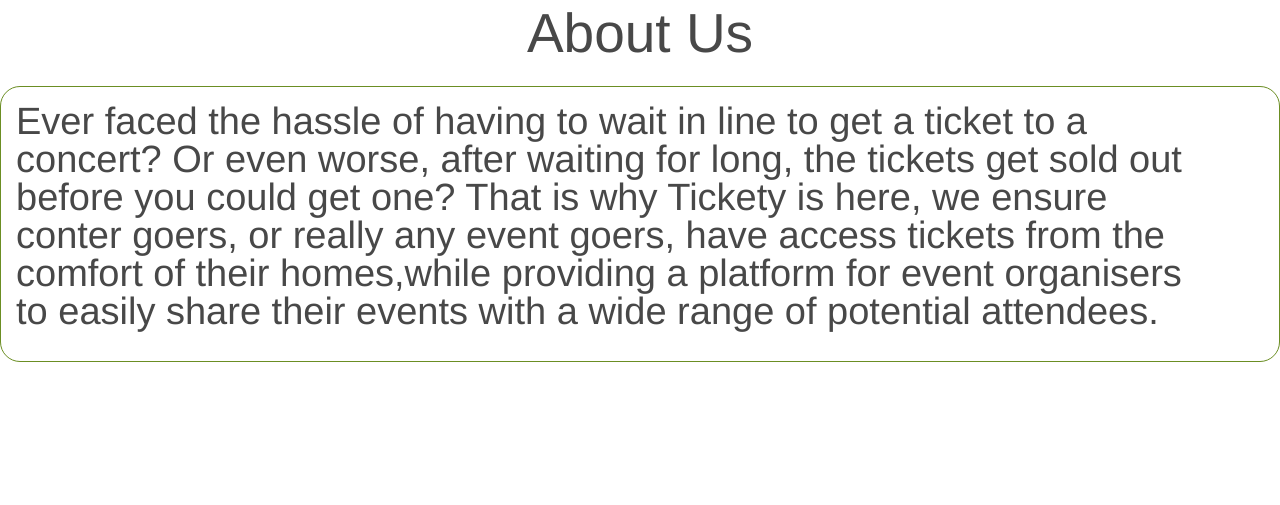
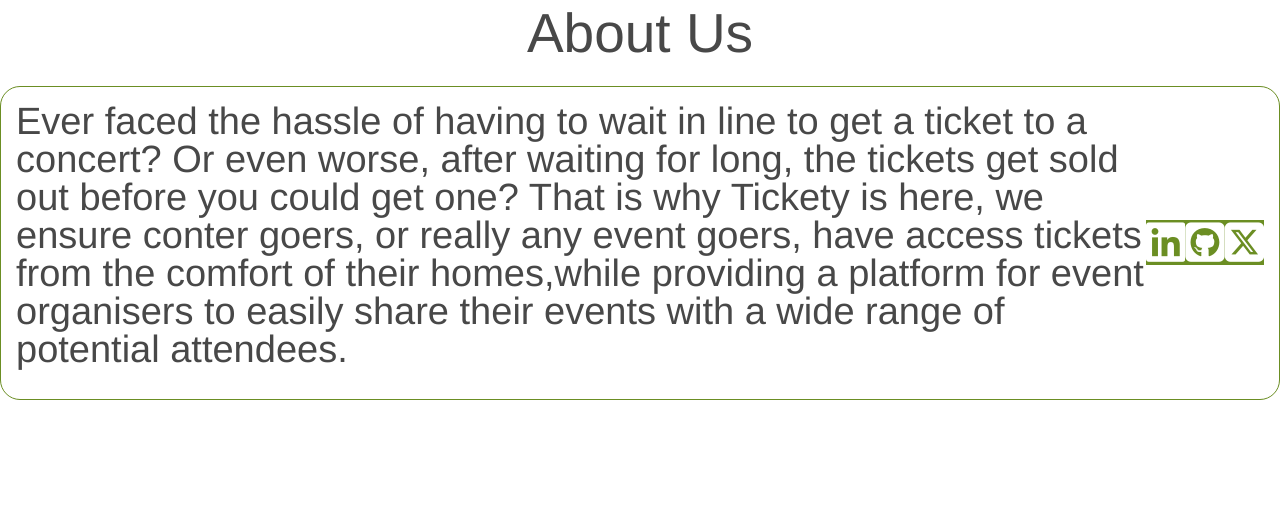
Before and after one commit to Palo87Nate/tickety, a Flask app: page /about in a window 1280 px wide. Shown: the part 55-560 px from the top of the page. Run offline with Flask 3, Linux system fonts and the light colour scheme; some libraries are stand-ins or nearby versions.

Commit message:
update social links on about page

```diff
--- a/templates/about.html
+++ b/templates/about.html
@@ -8,9 +8,9 @@
         <p class="font-m">
             {{ about_full }}
         </p>
-        <a href="www.linkedin.com/in/nathan-nkweto"><i class="font-s fa-brands fa-linkedin"></i></a>
-        <a href="https://github.com/Palo87Nate"><i class="font-s fa-brands fa-square-github"></i></a>
-        <a href="https://x.com/NathanNkweto"><i class="font-s fa-brands fa-square-x-twitter"></i></a>
+        <a href="www.linkedin.com/in/nathan-nkweto"><i class="font-l green fa-brands fa-linkedin"></i></a>
+        <a href="https://github.com/Palo87Nate"><i class="font-l green fa-brands fa-square-github"></i></a>
+        <a href="https://x.com/NathanNkweto"><i class="font-l green fa-brands fa-square-x-twitter"></i></a>
     </div>
 </div>
 {% endblock %}
```
